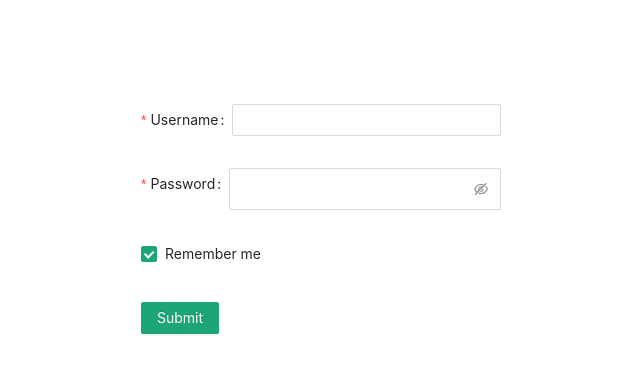
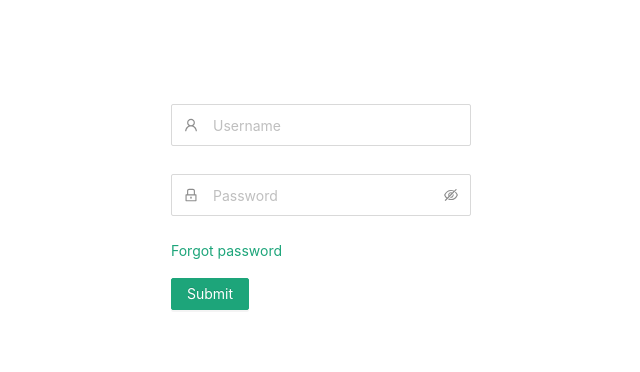
Before and after one commit to medvedenko96/crop, a React app in the folder client/: page /admin in a window 1280 px wide. Shown: the whole page, without its empty margins (319-959 px from the left). Built offline with nearby package versions, Linux system fonts and the light colour scheme.

Commit message:
added login form with formik

```diff
--- a/client/package.json
+++ b/client/package.json
@@ -3,10 +3,12 @@
   "version": "0.1.0",
   "private": true,
   "dependencies": {
+    "@ant-design/icons": "^4.3.0",
     "antd": "^4.8.4",
     "axios": "^0.21.0",
     "babel-plugin-import": "^1.13.1",
     "customize-cra": "^1.0.0",
+    "formik": "^2.2.5",
     "http-proxy-middleware": "^1.0.6",
     "less": "^3.12.2",
     "less-loader": "^7.1.0",
@@ -17,7 +19,8 @@
     "react-router-dom": "^5.2.0",
     "react-scripts": "4.0.0",
     "redux": "^4.0.5",
-    "redux-thunk": "^2.3.0"
+    "redux-thunk": "^2.3.0",
+    "yup": "^0.30.0"
   },
   "scripts": {
     "start": "react-app-rewired start",
--- a/client/src/components/Login/Login.module.css
+++ b/client/src/components/Login/Login.module.css
@@ -3,3 +3,20 @@
   justify-content: center;
   margin-top: 100px;
 }
+
+.wrapper > form {
+  width: 300px;
+}
+
+.input_icon {
+  color: rgba(0, 0, 0, 0.45)  !important;
+}
+
+.forgot {
+  padding-bottom: 12px;
+  color: #1DA57A;
+}
+
+.input_error {
+  color: #ff4d4f;
+}
--- a/client/src/components/Login/LoginComponent.js
+++ b/client/src/components/Login/LoginComponent.js
@@ -1,43 +1,86 @@
 import React from 'react';
-import { Form, Input, Button, Checkbox } from 'antd';
+import { useFormik } from 'formik';
+import { Form, Input, Button } from 'antd';
+import { UserOutlined, LockOutlined } from '@ant-design/icons';
+import * as Yup from 'yup';
 
 import styles from './Login.module.css';
 
-const LoginComponent = ({ onSuccess, onFailed }) => (
+const { Item } = Form;
+
+const LoginComponent = ({ onSubmit, serverError }) => {
+  const validationSchema = Yup.object().shape({
+    username: Yup.string()
+      .required('Please input your username!'),
+    password: Yup.string()
+      .required('Please input your password!'),
+  });
+
+  const formik = useFormik({
+    initialValues: {
+      username: '',
+      password: '',
+    },
+    validationSchema,
+    onSubmit: values => {
+      onSubmit(values)
+    },
+  });
+
+  const {
+    handleSubmit,
+    errors,
+    values,
+    handleChange,
+    setFieldError,
+    setFieldValue,
+    isSubmitting,
+    validateForm,
+  } = formik;
+
+  console.log(formik)
+
+  return (
     <div className={styles.wrapper}>
-    <Form
-      name="auth"
-      initialValues={{ remember: true }}
-      onFinish={onSuccess}
-      onFinishFailed={onFailed}
+      <form
+        onSubmit={handleSubmit}
       >
-      <Form.Item
-        label="Username"
+        <Item
           name="username"
-        rules={[{ required: true, message: 'Please input your username!' }]}
+          wrapperCol={{span: 24, offset: 0}}
+          validateStatus={errors.username}
+          onChange={handleChange}
+          value={values.username}
+          {...(errors.username && ({ validateStatus: "error", help: errors.username }))}
         >
-        <Input />
-      </Form.Item>
-
-      <Form.Item
-        label="Password"
+          <Input
+            prefix={<UserOutlined className={styles.input_icon} />}
+            placeholder="Username"
+          />
+        </Item>
+        <Item
           name="password"
-        rules={[{ required: true, message: 'Please input your password!' }]}
+          onChange={handleChange}
+          value={values.password}
+          {...(errors.password && ({ validateStatus: "error", help: errors.password }))}
+          {...(serverError &&  { help: (<div className={styles.input_error}>{serverError}</div>) })}
         >
-        <Input.Password />
-      </Form.Item>
-
-      <Form.Item name="remember" valuePropName="checked">
-        <Checkbox>Remember me</Checkbox>
-      </Form.Item>
-
-      <Form.Item>
-        <Button type="primary" htmlType="submit">
+          <Input.Password
+            prefix={<LockOutlined className={styles.input_icon} />}
+            placeholder="Password"
+          />
+        </Item>
+        <div className={styles.forgot} href="">
+          Forgot password
+        </div>
+        <Item>
+          <Button className="login-form-button" type="primary" htmlType="submit">
             Submit
           </Button>
-      </Form.Item>
-    </Form>
+        </Item>
+      </form>
     </div>
-);
+  )
+};
 
 export default LoginComponent;
--- a/client/src/pages/AdminLogin/AdminLoginPage.js
+++ b/client/src/pages/AdminLogin/AdminLoginPage.js
@@ -1,24 +1,24 @@
-import React from 'react';
+import React, { useState } from 'react';
 import { connect } from 'react-redux';
+
 
 import { loginActions } from '../../store/actions/auth';
 
 import LoginComponent from '../../components/Login';
 
 const AdminLoginPage = ({ login }) => {
-  const handleSuccess = async (values) => {
+  const [serverError, setServerError] = useState('');
+
+  const handleSubmit = async (values) => {
     try {
       const { username, companyName } = await login(values);
+      setServerError('');
     } catch (error) {
-      console.log(error);
+      setServerError(error.message);
     }
   };
 
-  const handleFailed = (errorInfo) => {
-    console.log('Failed:', errorInfo);
-  };
-
-  return <LoginComponent onSuccess={handleSuccess} onFailed={handleFailed} />;
+  return <LoginComponent onSubmit={handleSubmit} serverError={serverError}  />;
 };
 
 const mapStateToProps = () => {};
```
Also changed, not shown: 1 other file. Lines whose indentation alone changed are shown as unchanged.
